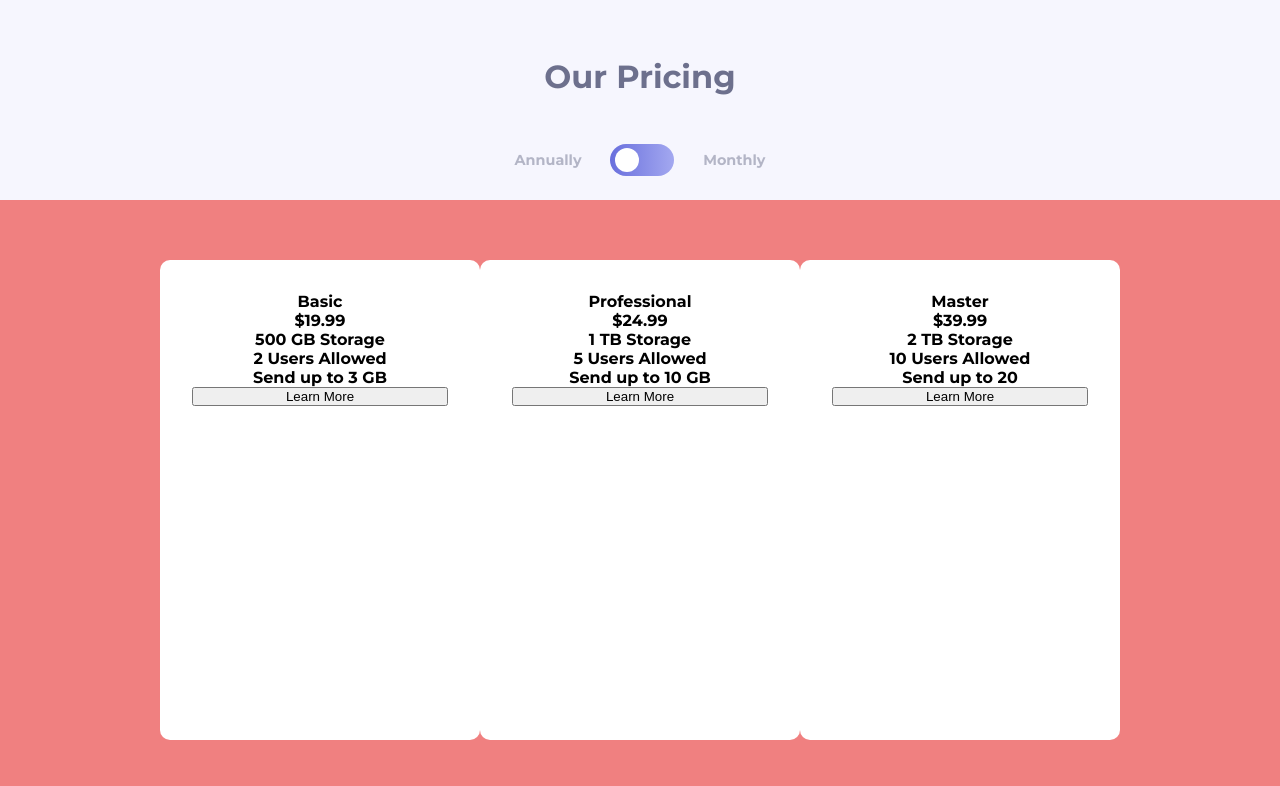
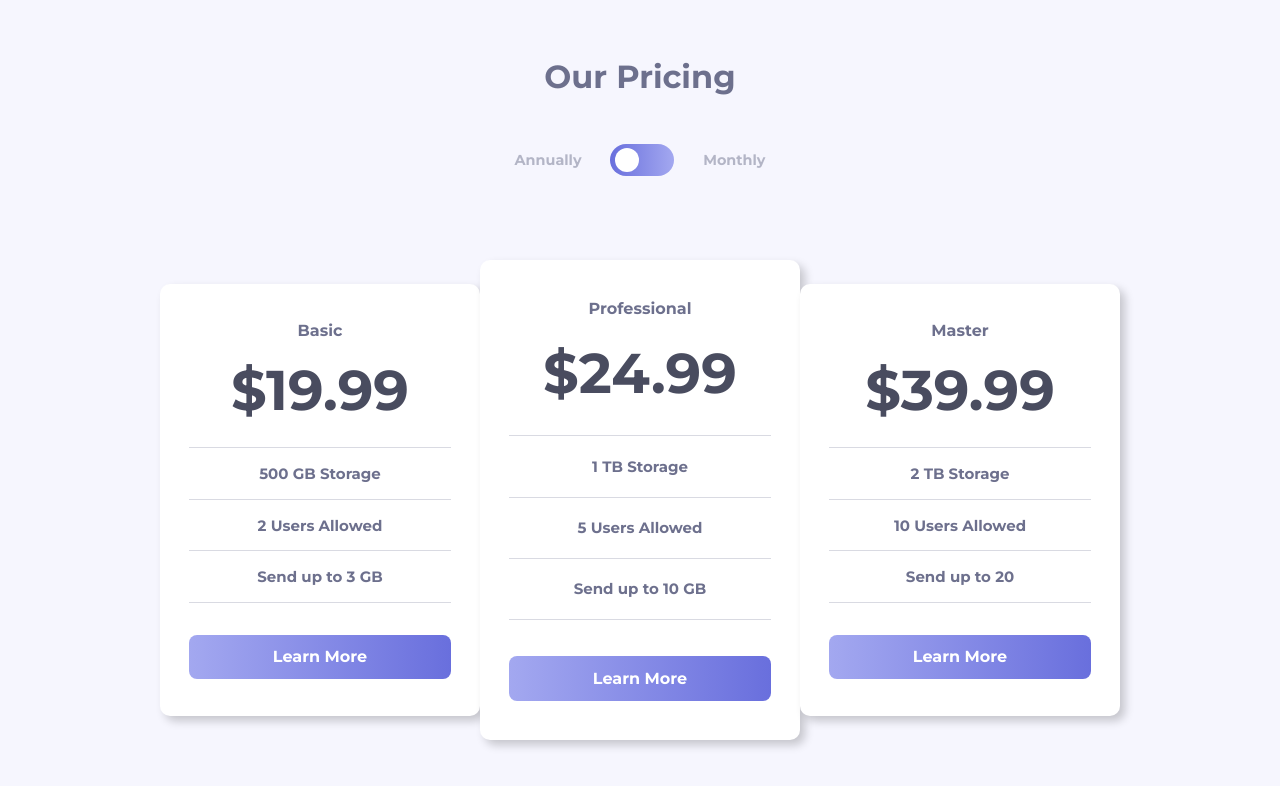
Before and after one commit to RayaneBengaoui/FM_challenge9_pricing_toggle_component, a plain HTML site: page index.html in a window 1280 px wide. Drawn offline with Linux system fonts and the light colour scheme.

Commit message:
Styling white cards

```diff
--- a/styles/_card.scss
+++ b/styles/_card.scss
@@ -1,5 +1,4 @@
 .card-section {
-  background-color: lightcoral;
   min-height: 75vh;
   display: flex;
   justify-content: center;
@@ -12,7 +11,41 @@
     border-radius: 10px;
     display: flex;
     flex-direction: column;
-    padding: 2rem;
+    justify-content: space-around;
+    padding: 1.8rem;
     text-align: center;
+    color: $grayishBlue;
+    box-shadow: 5px 5px 10px rgba(0, 0, 0, 0.2);
+
+    .price {
+      font-size: 3.5rem;
+      padding-bottom: 0.5rem;
+      color: $darkGrayishBlue;
+    }
+
+    .info {
+      font-size: 15px;
+    }
+
+    .separator {
+      background: $lightGrayishBlue;
+      height: 0.05rem;
+      opacity: 50%;
+    }
+
+    .learn-more-button {
+      padding: 0.8rem;
+      border: none;
+      border-radius: 8px;
+      background: linear-gradient(to right, $lightPurple, $bluePurple);
+      color: white;
+      font: inherit;
+      font-size: 1rem;
+      margin-top: 1rem;
+    }
+  }
+
+  .white {
+    height: 27rem;
   }
 }
```
Also changed, not shown: styles/style.css, 1 other file.
